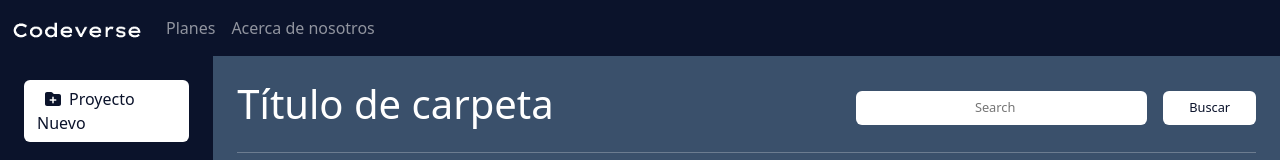
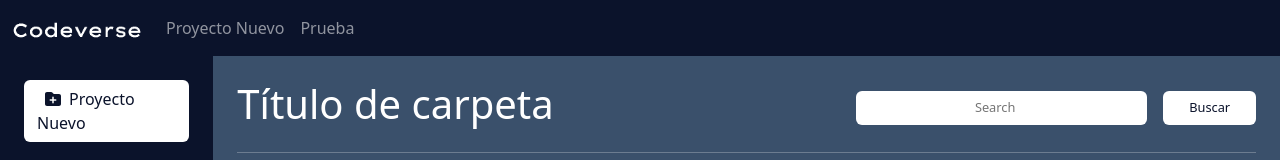
Before and after one commit to iamchapita/Codeverse-Frontend, an Angular app: page /app/projectExplorer in a window 1280 px wide. Shown: the top 160 px of the page. Built offline with nearby package versions, Linux system fonts and the light colour scheme.

Commit message:
Implementacion de navbar dinámica según vista

```diff
--- a/src/app/codeverse/pages/project-explorer/project-explorer.component.html
+++ b/src/app/codeverse/pages/project-explorer/project-explorer.component.html
@@ -1,4 +1,4 @@
-<app-navbar></app-navbar>
+<app-navbar [isExplorer]="isExplorer"></app-navbar>
 
 <div class="container-fluid">
 
--- a/src/app/codeverse/pages/project-explorer/project-explorer.component.ts
+++ b/src/app/codeverse/pages/project-explorer/project-explorer.component.ts
@@ -18,6 +18,8 @@ export class ProjectExplorerComponent {
 	faFolderTree = faFolderTree;
 	faStar = faStar;
 	faShareNodes = faShareNodes;
+
+	isExplorer: boolean = true;
 
 	data: Array<ProjectExplorerRow> = [
 		{
--- a/src/app/codeverse/pages/project-workspace/project-workspace.component.ts
+++ b/src/app/codeverse/pages/project-workspace/project-workspace.component.ts
@@ -19,4 +19,6 @@ export class ProjectWorkspaceComponent {
 	faStar = faStar;
 	faShareNodes = faShareNodes;
 	faCode = faCode;
+
+	workspace: boolean = true;
 }
--- a/src/app/public/pages/landing/landing.component.html
+++ b/src/app/public/pages/landing/landing.component.html
@@ -1,4 +1,4 @@
-<app-navbar></app-navbar>
+<app-navbar [isLanding]="isLanding"></app-navbar>
 
 <div class="scrollspy rounded-2 vh-100" data-bs-spy="scroll" data-bs-target="#navbar"
 	data-bs-root-margin="0px 0px 0px 0px" data-bs-smooth-scroll="true" tabindex="0">
--- a/src/app/public/pages/landing/landing.component.ts
+++ b/src/app/public/pages/landing/landing.component.ts
@@ -18,4 +18,6 @@ export class LandingComponent {
 	faUser = faUser;
 	faUsers = faUsers;
 	faUserPlus = faUserPlus;
+
+	isLanding: boolean = true;
 }
--- a/src/app/shared/components/navbar/navbar.component.html
+++ b/src/app/shared/components/navbar/navbar.component.html
@@ -9,17 +9,40 @@
 		</button>
 
 		<div [ngbCollapse]="isCollapsed" class="collapse navbar-collapse">
-			<ul class="navbar-nav nav-pills">
+
+			<ul class="navbar-nav nav-pills" *ngIf="isWorkspace === true">
+
+				<li class="nav-item">
+					<a class="nav-link" (click)="isCollapsed = true">Compartir</a>
+				</li>
+				<li class="nav-item">
+					<a class="nav-link" (click)="isCollapsed = true">Snippets</a>
+				</li>
+
+			</ul>
+
+			<ul class="navbar-nav nav-pills" *ngIf="isLanding === true">
+
 				<li class="nav-item">
 					<a class="nav-link" href="#secondSection" (click)="isCollapsed = true">Planes</a>
 				</li>
-				<!-- <li class="nav-item">
-					<a class="nav-link" [routerLink]="'.'" (click)="isCollapsed = true">Examples</a>
-				</li> -->
 				<li class="nav-item">
 					<a class="nav-link" [routerLink]="'.'" (click)="isCollapsed = true">Acerca de nosotros</a>
 				</li>
+
 			</ul>
+
+			<ul class="navbar-nav nav-pills" *ngIf="isExplorer === true">
+
+				<li class="nav-item">
+					<a class="nav-link" [routerLink]="'.'" (click)="isCollapsed = true">Proyecto Nuevo</a>
+				</li>
+				<li class="nav-item">
+					<a class="nav-link" [routerLink]="'.'" (click)="isCollapsed = true">Prueba</a>
+				</li>
+
+			</ul>
+
 		</div>
 	</div>
 </nav>
```
Also changed, not shown: src/app/shared/components/navbar/navbar.component.ts (+7 -2 lines).
